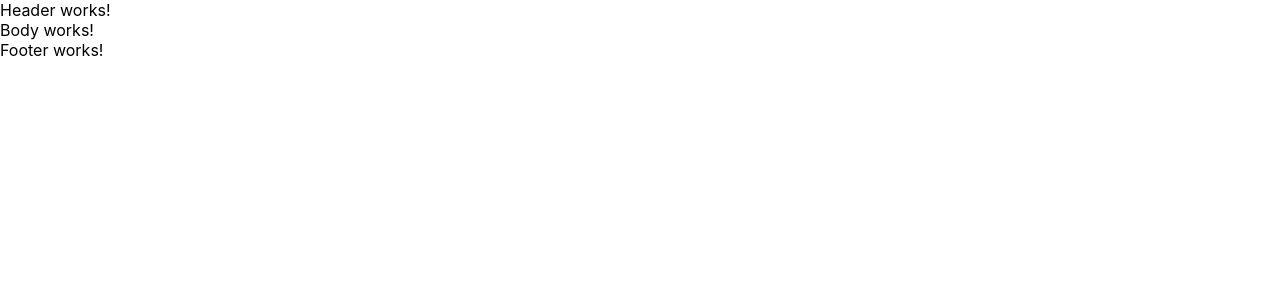
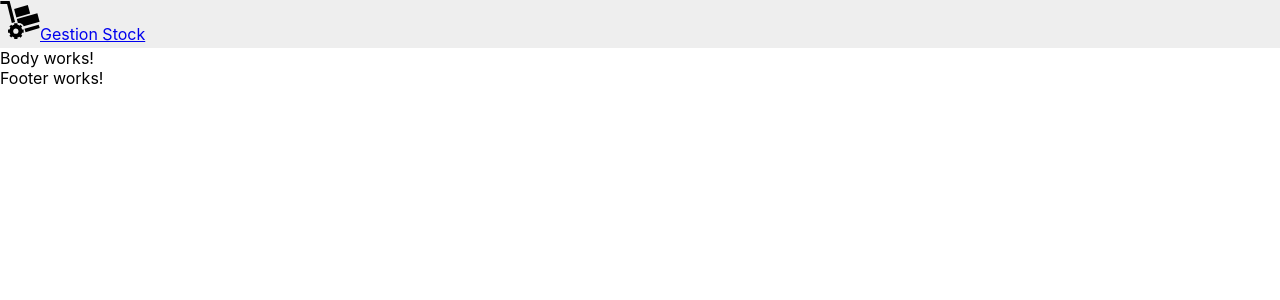
Before and after one commit to jlg-formation/tjs-juin-2022, a React (Create React App) app in the folder front/: page / in a window 1280 px wide. Shown: the top 300 px of the page. Built offline with nearby package versions, Linux system fonts and the light colour scheme.

Commit message:
dev: logo header ongoing

```diff
--- /dev/null
+++ b/front/src/layout/Header.css
@@ -0,0 +1,8 @@
+.Header {
+  height: 3em;
+  background-color: #eee;
+}
+
+.Header img {
+  height: 2.5em;
+}
--- a/front/src/layout/Header.tsx
+++ b/front/src/layout/Header.tsx
@@ -1,5 +1,15 @@
+import logo from "../logo.svg";
+import "./Header.css";
+
 function Header() {
-  return <div>Header works!</div>;
+  return (
+    <header className="Header">
+      <a href="#">
+        <img src={logo} alt="Logo Gestion Stock" />
+        <span>Gestion Stock</span>
+      </a>
+    </header>
+  );
 }
 
 export default Header;
```
Also changed, not shown: front/src/logo.svg.
